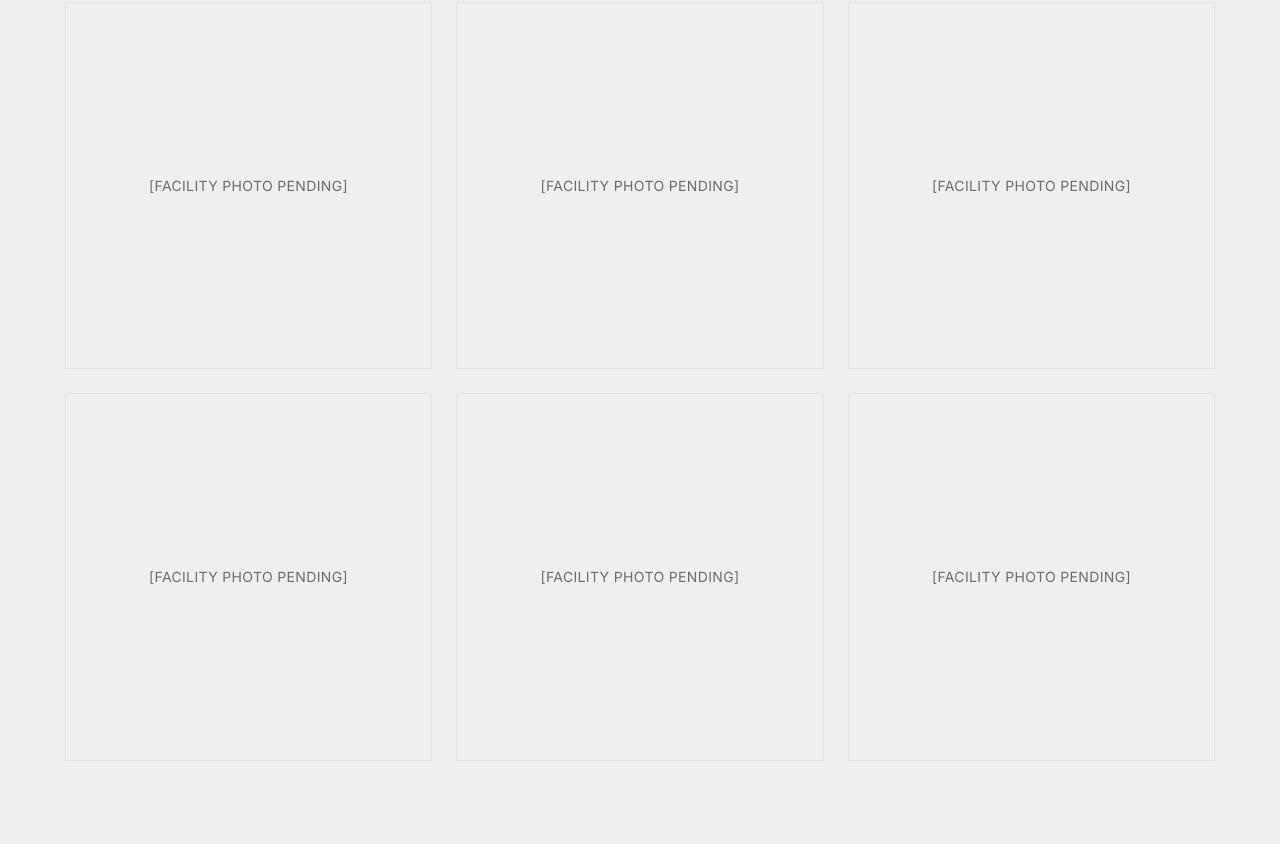
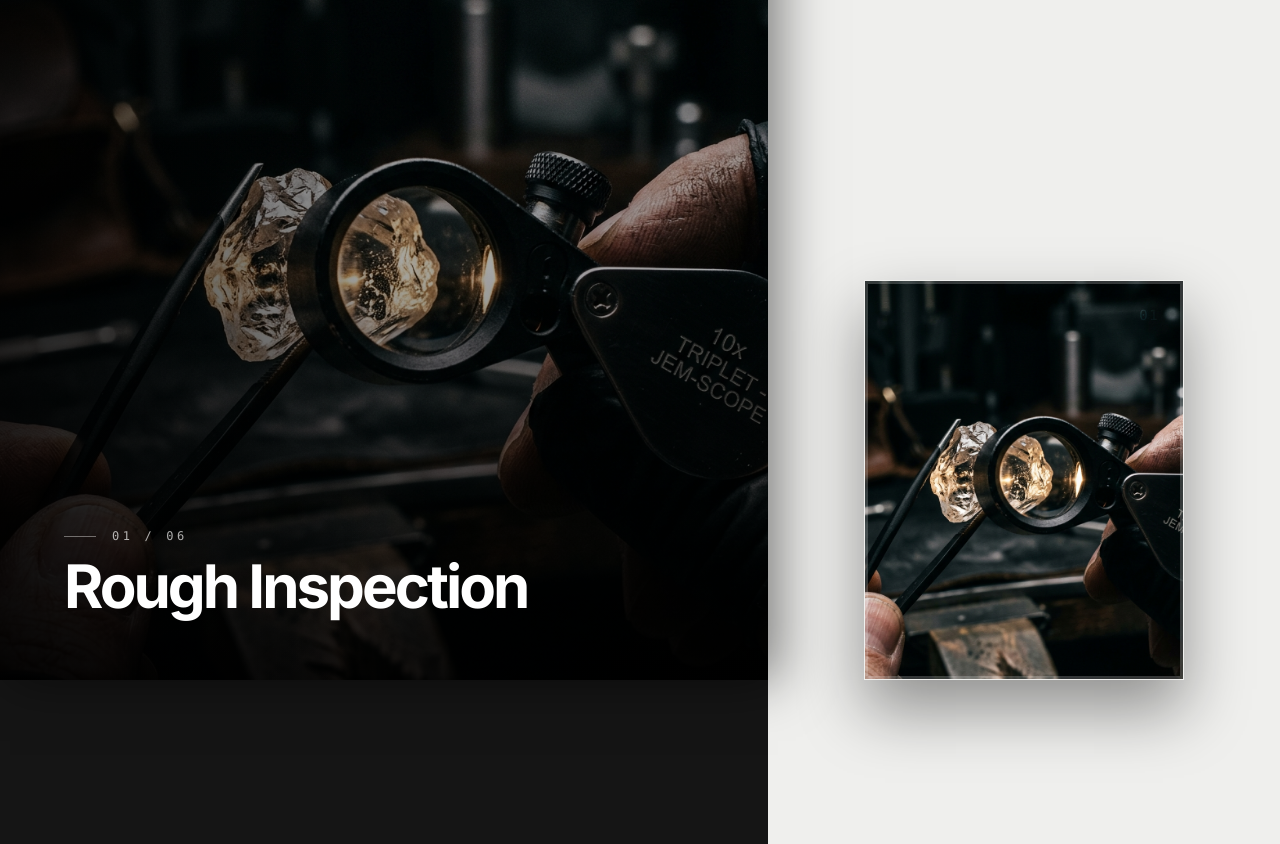
Before and after one commit to divinestarsever-tech/Divinestar, a Next.js app: page /manufacturing in a window 1280 px wide. Shown: the part 9296-10140 px from the top of the page. Built offline with nearby package versions, Linux system fonts and the light colour scheme.

Commit message:
Gallery update

```diff
--- a/app/manufacturing/page.tsx
+++ b/app/manufacturing/page.tsx
@@ -2,6 +2,7 @@ import { Placeholder } from "@/components/ui/Placeholder";
 import { Section } from "@/components/layout/Section";
 import Link from "next/link";
 import { ProcessRail } from "@/components/ui/ProcessRail";
+import { ManufacturingGallery } from "@/components/ui/ManufacturingGallery";
 
 export default function ManufacturingPage() {
   return (
@@ -224,15 +225,9 @@ export default function ManufacturingPage() {
       </Section>
 
       {/* 7. GALLERY */}
-      <Section className="bg-[var(--color-brand-panel)]" withFluidVertical>
-        <div className="w-full">
-          <div className="grid grid-cols-1 sm:grid-cols-2 lg:grid-cols-3 gap-4 md:gap-6">
-            {[1, 2, 3, 4, 5, 6].map((_, idx) => (
-              <Placeholder key={idx} className="aspect-square w-full" label="[Facility photo pending]" />
-            ))}
-          </div>
-        </div>
-      </Section>
+      <section className="w-full bg-[var(--color-brand-graphite)]">
+        <ManufacturingGallery />
+      </section>
 
       {/* 8. CTA */}
       <Section id="contact" className="bg-[var(--color-brand-graphite)] text-center" withFluidVertical>
--- /dev/null
+++ b/components/ui/ManufacturingGallery.tsx
@@ -0,0 +1,124 @@
+"use client";
+
+import React, { useState, useEffect } from "react";
+
+const galleryImages = [
+  { src: "/images/manufacturing/gallery_1.jpg", alt: "Rough Inspection" },
+  { src: "/images/manufacturing/gallery_2.jpg", alt: "Precision Cutting" },
+  { src: "/images/manufacturing/craft_hands.jpg", alt: "Master Craftsmanship" },
+  { src: "/images/process/polishing.jpg", alt: "Diamond Polishing" },
+  { src: "/images/manufacturing/tech_laser.jpg", alt: "Advanced Technology" },
+  { src: "/images/manufacturing/quality_inspection.jpg", alt: "Quality Assurance" },
+];
+
+export function ManufacturingGallery() {
+  const [activeIndex, setActiveIndex] = useState(0);
+
+  useEffect(() => {
+    const observer = new IntersectionObserver(
+      (entries) => {
+        entries.forEach((entry) => {
+          if (entry.isIntersecting) {
+            const index = Number(entry.target.getAttribute("data-gallery-index"));
+            setActiveIndex(index);
+          }
+        });
+      },
+      {
+        rootMargin: "-40% 0px -40% 0px", // Trigger when image enters the center 20% of the screen
+        threshold: 0,
+      }
+    );
+
+    const elements = document.querySelectorAll(".gallery-item-tracker");
+    elements.forEach((el) => observer.observe(el));
+
+    return () => observer.disconnect();
+  }, []);
+
+  return (
+    <div className="w-full relative bg-[var(--color-brand-graphite)]">
+      <div className="flex flex-col lg:flex-row w-full max-w-[1920px] mx-auto relative">
+
+        {/* LEFT SIDE: Sticky Pinned Preview Container */}
+        <div className="w-full lg:w-[60%] h-[50vh] lg:h-[100svh] sticky top-0 bg-black z-20 overflow-hidden shadow-[10px_0_50px_rgba(0,0,0,0.5)]">
+          {galleryImages.map((img, idx) => {
+            const isActive = activeIndex === idx;
+            return (
+              <div
+                key={`preview-${idx}`}
+                className={`absolute inset-0 w-full h-full transition-all duration-[1200ms] ease-[cubic-bezier(0.22,1,0.36,1)] ${
+                  isActive ? "opacity-100 scale-100 z-10" : "opacity-0 scale-105 z-0"
+                }`}
+              >
+                <img
+                  src={img.src}
+                  alt={img.alt}
+                  className="absolute inset-0 w-full h-full object-cover mix-blend-luminosity opacity-80"
+                />
+
+                {/* Elegant overlay gradients for text contrast */}
+                <div className="absolute inset-0 bg-gradient-to-t from-black/90 via-black/20 to-transparent pointer-events-none" />
+                <div className="absolute inset-0 bg-gradient-to-r from-black/70 via-transparent to-transparent pointer-events-none" />
+
+                {/* Floating caption box */}
+                <div className={`absolute bottom-8 lg:bottom-16 left-8 lg:left-16 transition-all duration-1000 delay-300 ${
+                  isActive ? "opacity-100 translate-y-0" : "opacity-0 translate-y-8"
+                }`}>
+                  <div className="flex items-center gap-4 mb-3">
+                    <div className="w-8 h-[1px] bg-[var(--color-brand-warm-white)]/40" />
+                    <span className="text-xs font-mono tracking-[0.3em] text-[var(--color-brand-warm-white)]/70 uppercase">
+                      0{idx + 1} / 0{galleryImages.length}
+                    </span>
+                  </div>
+                  <h3 className="text-3xl md:text-5xl lg:text-6xl font-bold tracking-tighter text-white leading-none">
+                    {img.alt}
+                  </h3>
+                </div>
+              </div>
+            );
+          })}
+        </div>
+
+        {/* RIGHT SIDE: Scrolling List */}
+        <div className="w-full lg:w-[40%] flex flex-col z-10 bg-[var(--color-brand-panel)] px-6 md:px-16 lg:px-24 py-[10vh] lg:py-[50vh] gap-[15vh] lg:gap-[40vh]">
+          {galleryImages.map((img, idx) => {
+            const isActive = activeIndex === idx;
+            return (
+              <div
+                key={`thumb-${idx}`}
+                data-gallery-index={idx}
+                className="gallery-item-tracker relative w-full aspect-[4/5] overflow-hidden group cursor-pointer shadow-[0_30px_60px_rgba(0,0,0,0.4)] border border-white/5"
+                onClick={() => {
+                  const el = document.querySelector(`[data-gallery-index="${idx}"]`);
+                  if (el) {
+                    el.scrollIntoView({ behavior: 'smooth', block: 'center' });
+                  }
+                }}
+              >
+                <img
+                  src={img.src}
+                  alt={img.alt}
+                  className={`absolute inset-0 w-full h-full object-cover transition-all duration-[1200ms] ease-[cubic-bezier(0.22,1,0.36,1)] ${
+                    isActive ? "scale-105 opacity-100 mix-blend-normal filter-none" : "scale-100 opacity-40 mix-blend-luminosity grayscale"
+                  } group-hover:opacity-100 group-hover:grayscale-0 group-hover:mix-blend-normal`}
+                />
+
+                {/* Animated active border */}
+                <div className={`absolute inset-0 border-[3px] transition-colors duration-700 pointer-events-none z-20 ${
+                  isActive ? "border-white/20" : "border-transparent"
+                }`} />
+
+                {/* Number indicator on thumbnail */}
+                <div className="absolute top-4 right-4 lg:top-6 lg:right-6 text-white font-mono text-sm tracking-widest z-20 drop-shadow-md mix-blend-overlay">
+                  0{idx + 1}
+                </div>
+              </div>
+            );
+          })}
+        </div>
+
+      </div>
+    </div>
+  );
+}
```
Also changed, not shown: public/images/manufacturing/gallery_1.jpg (added), public/images/manufacturing/gallery_2.jpg (added).
